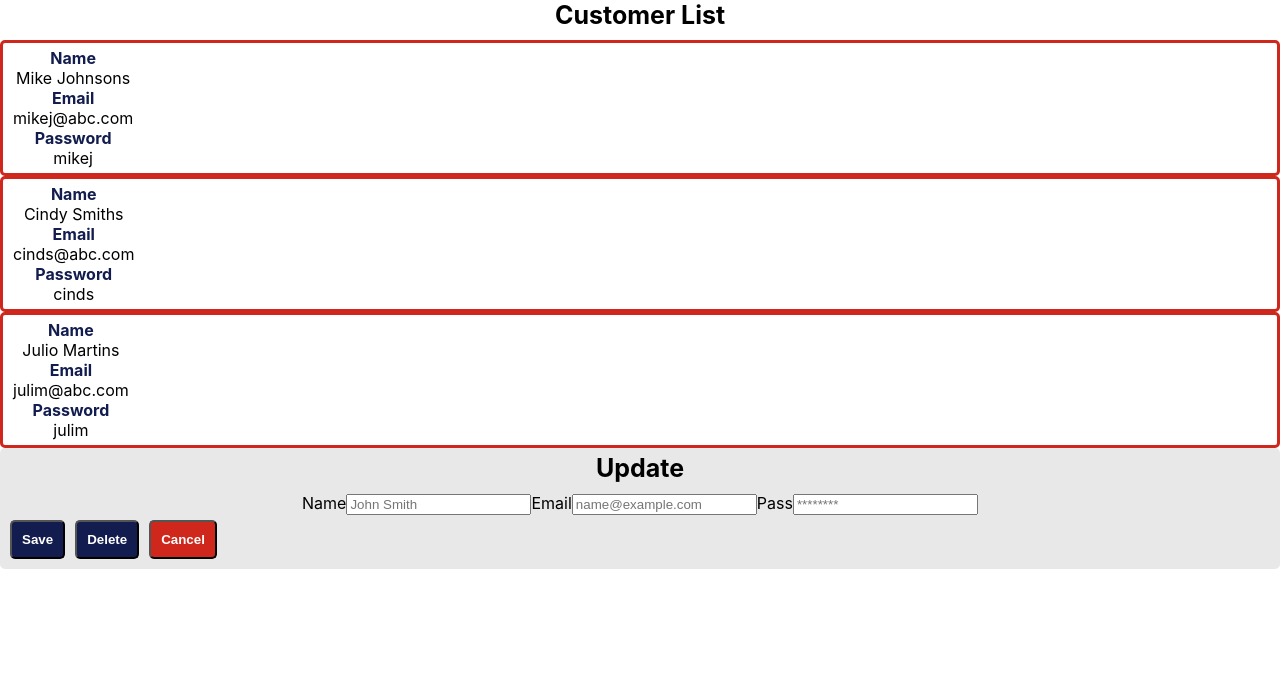
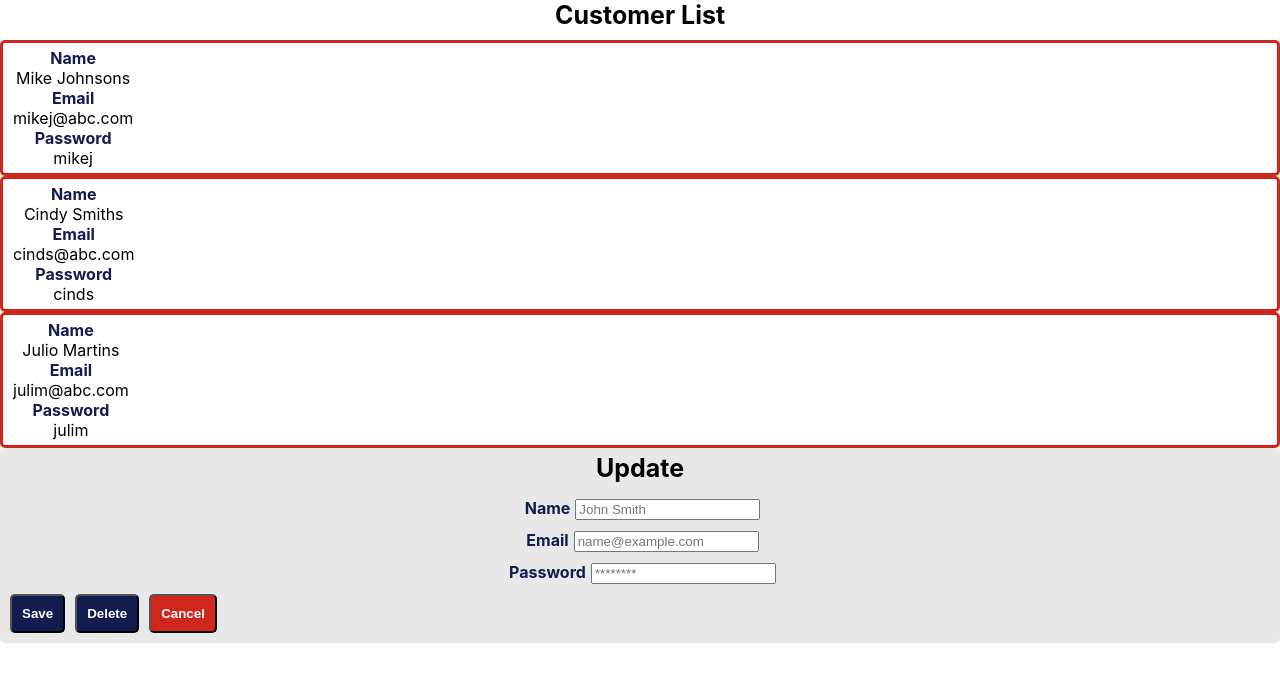
Before and after one commit to nannigeri/front-end-app, a React (Create React App) app: page / in a window 1280 px wide. Shown: the top 682 px of the page. Built offline with nearby package versions, Linux system fonts and the light colour scheme.

Commit message:
improved styling for update component

```diff
--- a/src/UpdateComponent/index.js
+++ b/src/UpdateComponent/index.js
@@ -7,13 +7,22 @@ function UpdateComponent(props) {
 
         <div class = "background-update">
         <div class = "title-font">Update</div>
+            <div class = "spacing">
+            <label for="exampleFormControlInput1" class="category spacing">Name</label>
+            <input type="text" name="name" onChange={(e) => props.handleInputChange(e)} value={props.formObject.name} id="exampleFormControlInput1" placeholder="John Smith"></input>
+            </div>
 
-        <label for="exampleFormControlInput1" class="form-label">Name</label>
-            <input type="text" name="name" onChange={(e) => props.handleInputChange(e)} value={props.formObject.name} class="form-control" id="exampleFormControlInput1" placeholder="John Smith"></input>
-            <label for="exampleFormControlInput2" class="form-label">Email</label>
+            <div class = "spacing">
+            <label for="exampleFormControlInput2" class="category spacing">Email</label>
             <input type="email" name="email" onChange={(e) => props.handleInputChange(e)} value={props.formObject.email} class="form-control" id="exampleFormControlInput2" placeholder="name@example.com"></input>
-            <label for="exampleFormControlInput3" class="form-label">Pass</label>
+            </div>
+
+            <div class = "spacing">
+            <label for="exampleFormControlInput3" class="category spacing">Password</label>
             <input type="text" name="password" onChange={(e) => props.handleInputChange(e)} value={props.formObject.password} class="form-control" id="exampleFormControlInput3" placeholder="********"></input>
+            </div>
+
+
 
 
 
```
